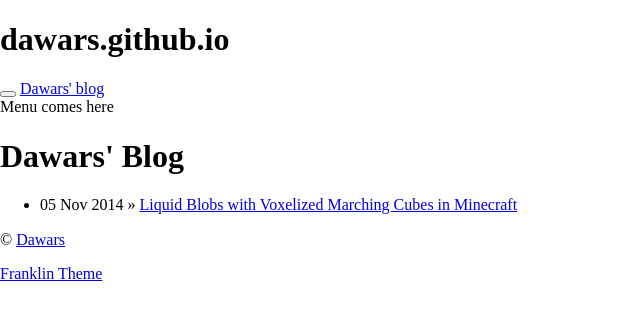
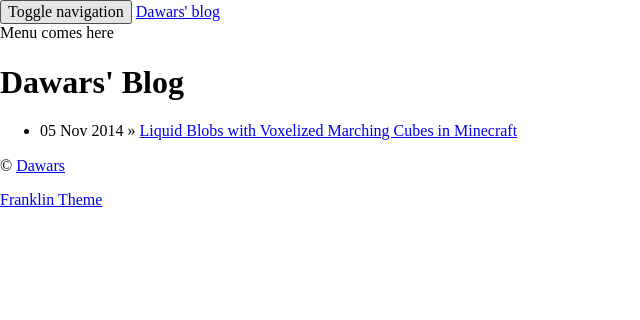
Before and after one commit to Dawars/dawars.github.io, a Jekyll site: the page built from index.html, in a window 1280 px wide. Shown: the top 320 px of the page, without its empty margins (0-640 px from the left). Built offline with Jekyll 4.4.1, drawn with Linux system fonts in a browser that asks for light colours; nearby versions of some CDN libraries; library files that are not in the unit come from our copies; Markdown is read by kramdown in place of the engine named in the settings; a script that is not in the unit is left out.

Commit message:
page header

```diff
--- a/_includes/page-header.html
+++ b/_includes/page-header.html
@@ -1,14 +1,9 @@
-<section class="page-header">
-    <h1 class="project-name">{{ site.title }}</h1>
-    <h2 class="project-tagline">{{ site.tagline }}</h2>
-</section>
-
 <header role="banner">
 	<div id="bot-bar" class="container">
 		<div class="row">
 			<div id="logo" class="col-md-12 col-lg-3">
 				<button type="button" class="navbar-toggle" data-toggle="collapse" data-target=".navbar-collapse">
-					<span class="sr-only"><?php _e('Toggle navigation', 'franklin'); ?></span>
+					<span class="sr-only">Toggle navigation</span>
 					<span class="icon-bar"></span>
 					<span class="icon-bar"></span>
 					<span class="icon-bar"></span>
```
